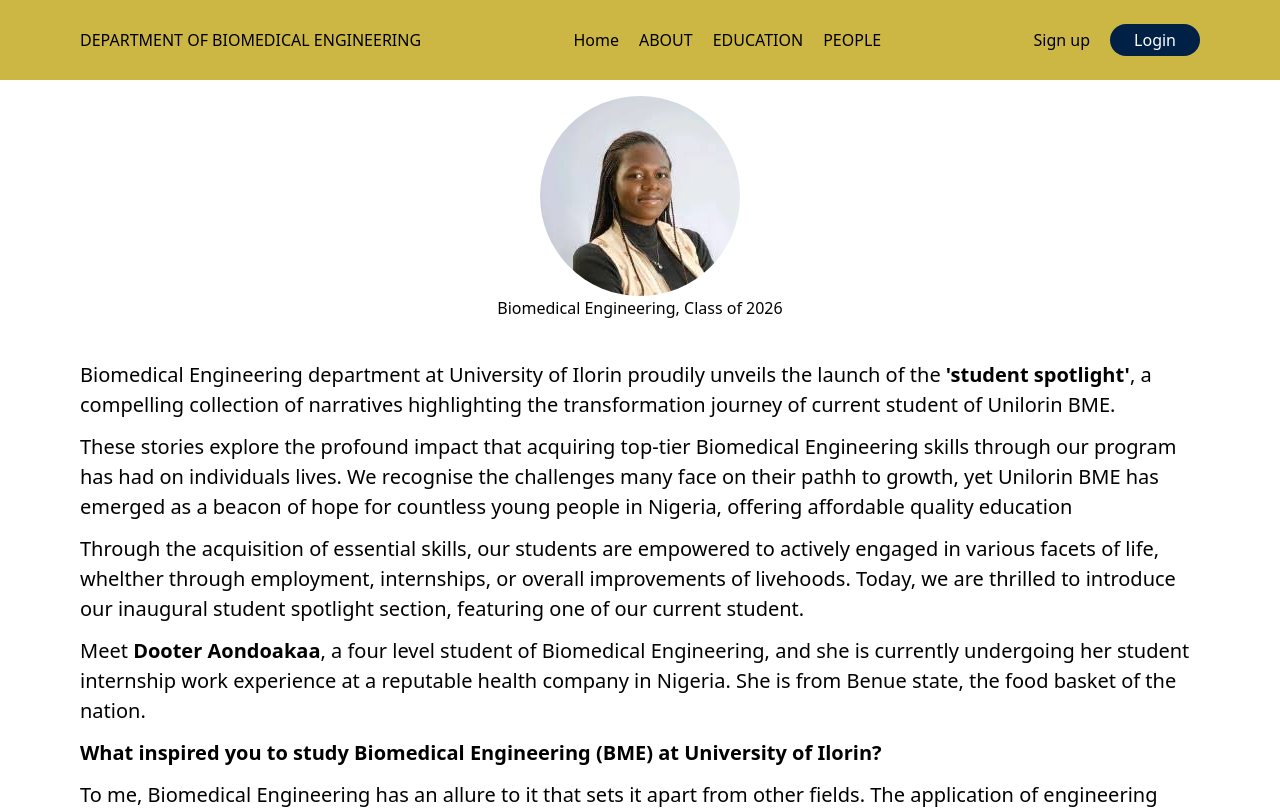
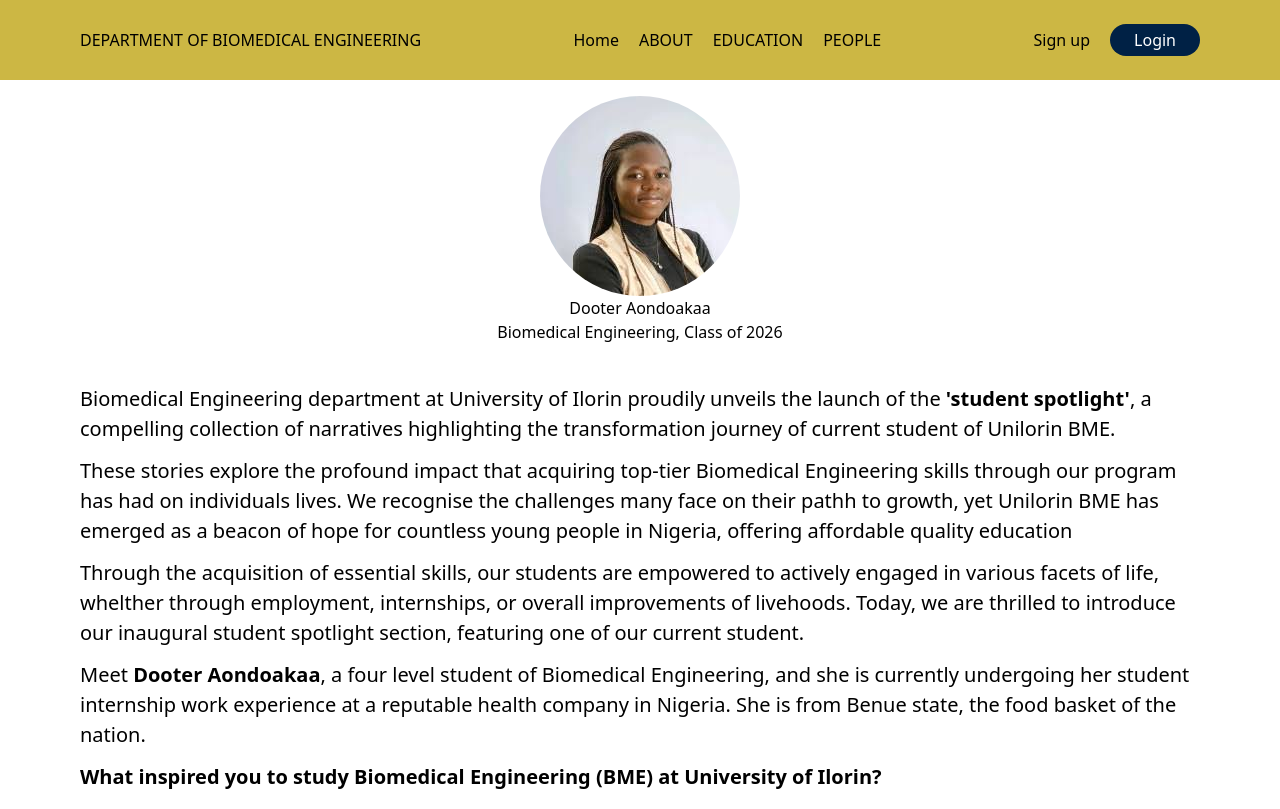
Before and after one commit to MayowaDeveloper2/unilorinbmewebsite, a Next.js app: page /student-profiles/dooter-aondoakaa in a window 1280 px wide. Shown: the top 809 px of the page. Built offline with nearby package versions, Linux system fonts and the light colour scheme.

Commit message:
all task

```diff
--- a/src/app/student-profiles/dooter-aondoakaa/profile/profile.tsx
+++ b/src/app/student-profiles/dooter-aondoakaa/profile/profile.tsx
@@ -8,7 +8,8 @@ export default function Profile() {
         <div className='w-full lg:pt-24 pt-20 px-5 lg:px-20'>
             <div className='w-full items-center flex flex-col'>
                 <Image className='w-[200px] h-[200px] rounded-full' src={dooterprofile} alt="Dooter Aondoakaa" />
-                <div>Biomedical Engineering, Class of 2026</div>
+                <span className='text-black'>Dooter Aondoakaa</span>
+                <div className='text-black'>Biomedical Engineering, Class of 2026</div>
             </div>
             <div className='text-black text-[20px] mt-10'>
                 <p>Biomedical Engineering department at University of Ilorin proudily unveils the launch of the <span className='font-bold'>'student spotlight'</span>, a
```
